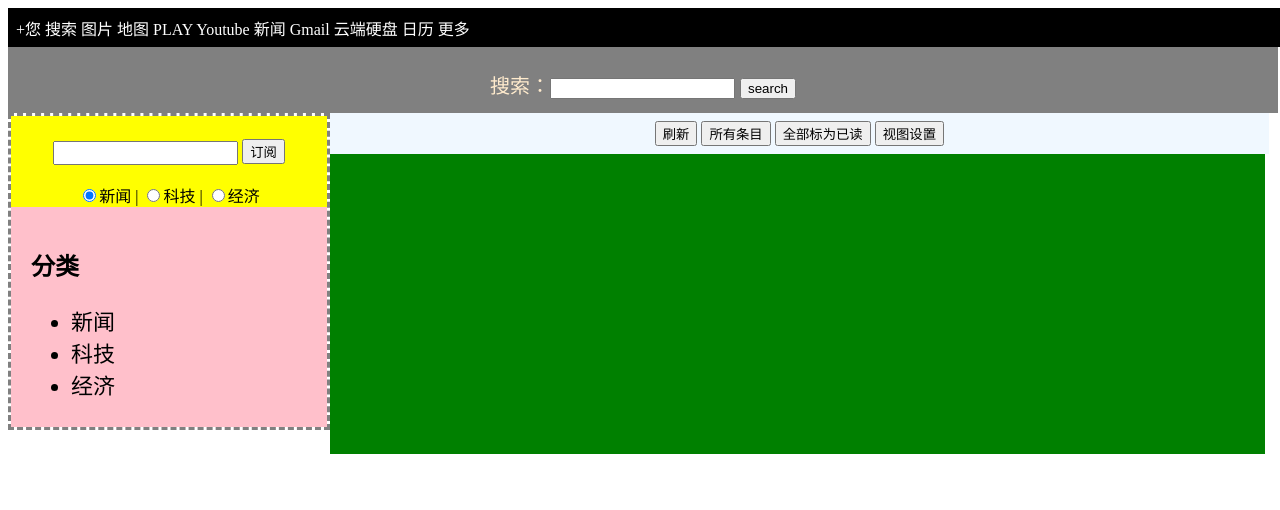
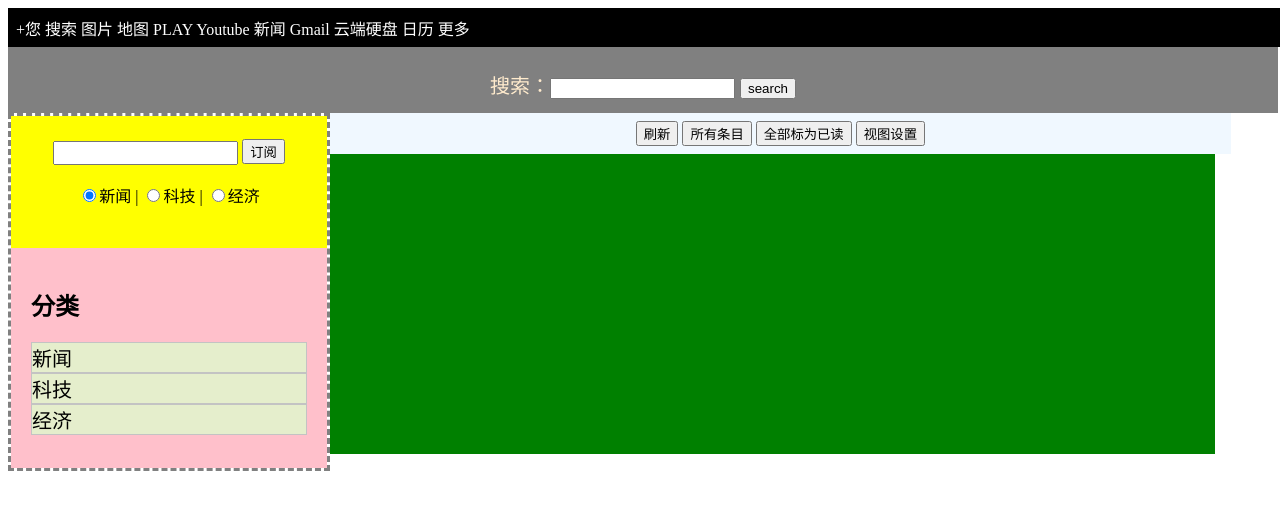
Before and after one commit to husttic-web/rss_reader, a PHP site: page / in a window 1280 px wide. Shown: the top 510 px of the page. Run offline with PHP 8.4, Linux system fonts and the light colour scheme; some libraries are stand-ins or nearby versions.

Commit message:
全部修改的部分，那个订阅的功能没调试好。其他的还么开始写。。。

```diff
--- a/ajax.js
+++ b/ajax.js
@@ -12,23 +12,25 @@ function createXMLHttp(){
 /*
  * 以下函数实现订阅的功能
  */
-function subscription(xmlurl){
+function subscription(xmlurl,channel){
     var xmlhttp = createXMLHttp();
     var url;
     url = "xmlhttp.php";
     url = url + "?xmlurl="+xmlurl;
+    url = url + "&channel="+channel;
     url = url + "&id=" + Math.random();
-    xmlhttp.onreadystatechange = stateChangeOnSubscription();
+    xmlhttp.onreadystatechange = function stateChangeOnSubscription(){
+                                            var state;
+                                            state = document.getElementById("state");
+                                            if(xmlhttp.readystate !== 4){
+                                                    state.innerHTML = "正在连接中，请稍后";
+                                            }
+                                            else{
+                                                    state.innerHTML = "连接成功";
+                                            }
+                                    };
     xmlhttp.open("GET",url,true);
     xmlhttp.send();
-}
-
-function stateChangeOnSubscription(){
-    var state;
-    state = document.getElementById("state");
-    if(xmlhttp.readystate === 4){
-        state.innerHTML = "正在连接中，请稍后";
-    }
 }
 
 /*
--- a/css/theme.css
+++ b/css/theme.css
@@ -20,7 +20,7 @@
         padding:3px;
 }
 #third{
-	width: 73%;
+	width: 70%;
 	height: 25px;
         float:left;
 	text-align: center;
@@ -40,7 +40,7 @@
 	border-style: dashed;
 }
 #three{
-	height:45px;
+	height:auto;
 	background-color: yellow;
 	padding: 23px;
         text-align:center;
@@ -51,7 +51,7 @@
 	padding: 20px;
 }
 #fifth{
-        width:74%;
+        width:70%;
 	background-color: green;
 	float:left;
 	height: 300px;
@@ -66,17 +66,40 @@ p.search{
     color:blanchedalmond;
 }
 
-ul.category{
-    list-style:disc;
-    font-size:22px;
+div.channel{
+    font-family: 宋体;
+    font-size:20px;
+    color:black;
+    background:#e5eecc;
+    border:solid 1px #c3c3c3;
+    z-index:2;
 }
 
-div.state{
-    font-size:12px;
+#state{
+    font-size:15px;
     color:blue;
 }
 
-div.error{
-    font-size:12px;
+#error{
+    font-size:15px;
     color:red;
 }
+
+div.category{
+    height:auto;
+    background:#cccccc;
+    text-align:left;
+    display: none;
+    border:solid 1px #c3c3c3;
+    z-index: 2;
+}
+
+p.category{
+    font-family:宋体;
+    font-size:16px;
+    color:black;
+}
+
+div.news{
+
+}
--- a/index.php
+++ b/index.php
@@ -6,6 +6,36 @@
 	<title>google reader</title>
 	<style type="text/css"></style>
 	<link rel="stylesheet" type="text/css" href="css/theme.css">
+        <script src="//ajax.googleapis.com/ajax/libs/jquery/1.8.3/jquery.min.js"></script>
+        <script src="ajax.js"></script>
+        <script>
+            var category="news";
+            $(document).ready(function(){
+                $("div#news").click(function(){
+                    $("div#newsinfo").slideToggle("slow");
+                });
+                $("div#tech").click(function(){
+                    $("div#techinfo").slideToggle("slow");
+                });
+                $("div#economic").click(function(){
+                    $("div#economicinfo").slideToggle("slow");
+                });
+            });
+            function onClickForSubscription(){
+                var xmlurl = document.getElementById("xmlurl");
+                var error = document.getElementById("error");
+                if(xmlurl.value === ""){
+                    error.innerHTML = "请输入RSS源";
+                }
+                else{
+                    error.innerHTML = "";
+                    subscription(xmlurl.innerHTML,category);
+                }
+            }
+            function getCategory(str){
+                category = str;
+            }
+        </script>
 </head>
 <body>
 	<div id="first">
@@ -28,21 +58,28 @@
 	<div id="fourth">
 		<div id="three">
                         <input type="text" id="xmlurl" style='height:18px;' />
-                        <input type="button" value="订阅" /><br><br>
-                        <input type="radio" name="category" checked="checked" />新闻&nbsp;|
-                        <input type="radio" name="category" />科技&nbsp;|
-                        <input type="radio" name="category" />经济
+                        <input type="button" value="订阅" onclick="onClickForSubscription();" /><br><br>
+                        <input type="radio" name="category" checked="checked" value="news" onclick="getCategory('news');"/>新闻&nbsp;|
+                        <input type="radio" name="category" value="tech" onclick="getCategory('tech');"/>科技&nbsp;|
+                        <input type="radio" name="category" value="economic" onclick="getCategory('economic');"/>经济<br><br>
                         <div id="state"></div>
                         <div id="error"></div>
 		</div>
 		<div id="four">
 			<h2>分类</h2>
-			<ul class="category">
-                            <li>新闻</li>
-                            <li>科技</li>
-                            <li>经济</li>
-                            <?php //根据XML文件来源进行分类 ?>
-			</ul>
+                            <div class="channel" id="news">新闻</div>
+                                <div class="category" id="newsinfo">
+                                    <p class="category">你好！</p>
+                                    <p class="category">hello!</p>
+                                </div>
+                            <div class="channel" id="tech">科技</div>
+                                <div class="category" id="techinfo">
+
+                                </div>
+                            <div class="channel" id="economic">经济</div>
+                                <div class="category" id="economicinfo">
+
+                                </div>
 		</div>
 	</div>
 	<div id="third">
```
